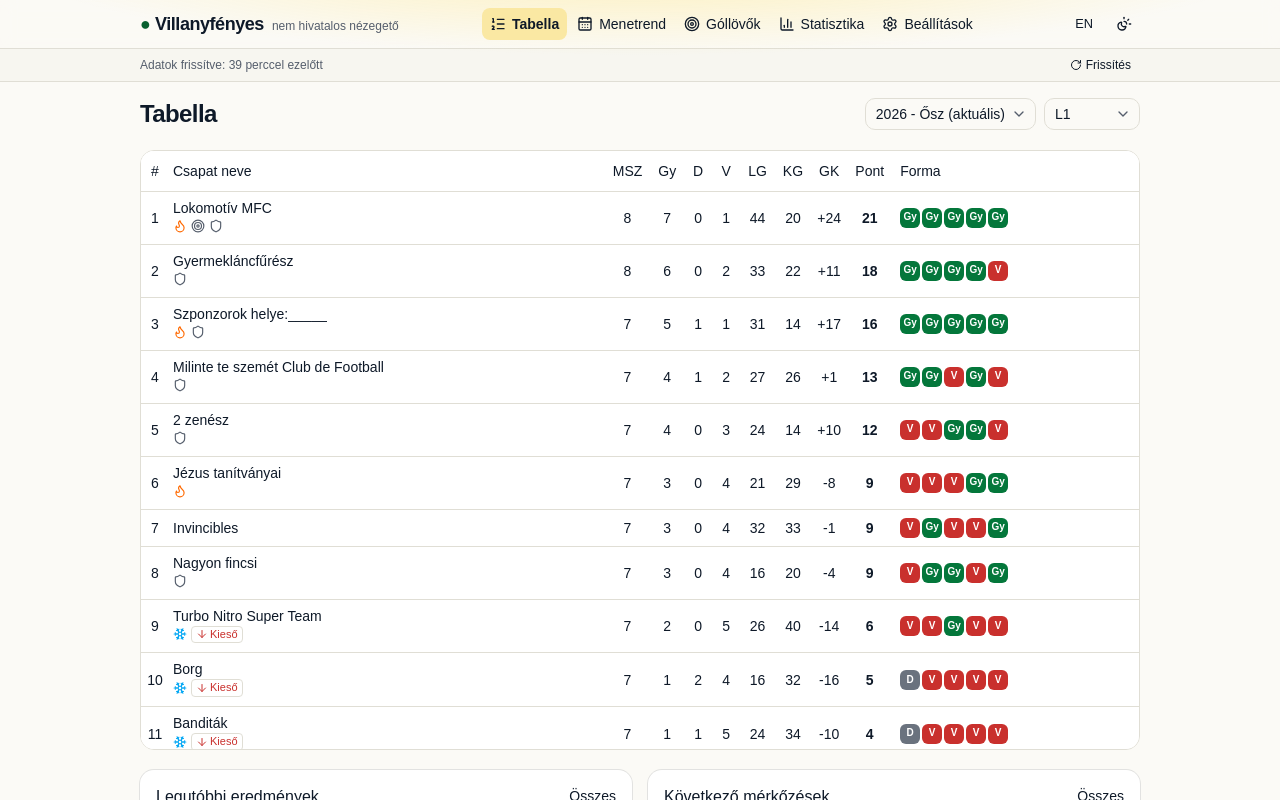
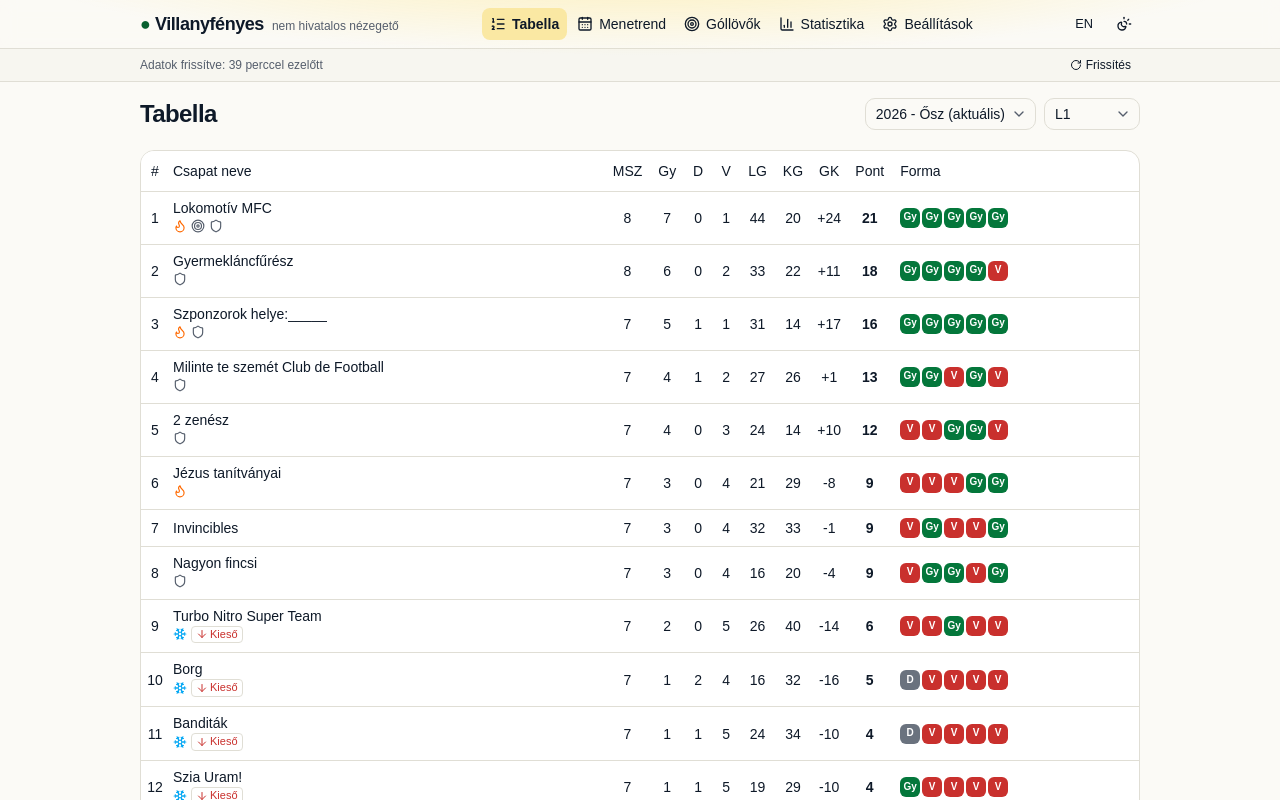
Before and after one commit to leventehegedus/villanyfenyes, a React (Vite) app: page / in a window 1280 px wide. Shown: the top 800 px of the page. Built offline with nearby package versions, Linux system fonts and the light colour scheme.

Commit message:
fix(ui): standings table uses its full height instead of an inner scroll area
Co-Authored-By: Claude Opus 5.5 <noreply@anthropic.com>

```diff
--- a/src/components/StandingsTable.tsx
+++ b/src/components/StandingsTable.tsx
@@ -44,9 +44,9 @@ export function StandingsTable({ rows, matches, teamName, keep, sort, onSort }:
     onSort(sort.key === key ? (sort.dir === 'desc' ? { key, dir: 'asc' } : { key: 'position', dir: 'asc' }) : { key, dir: 'desc' })
 
   return (
-    <div className="max-h-[75svh] overflow-auto rounded-xl border bg-card">
+    <div className="overflow-x-auto rounded-xl border bg-card">
       <table className="w-full caption-bottom text-xs sm:text-sm">
-        <TableHeader className="sticky top-0 z-20 bg-card shadow-[0_1px_0_var(--border)]">
+        <TableHeader>
           <TableRow>
             <TableHead className="sticky left-0 z-20 w-7 bg-card px-1 text-center">{t('colPos')}</TableHead>
             <TableHead className="sticky left-7 z-20 bg-card px-1">{t('colTeam')}</TableHead>
```
